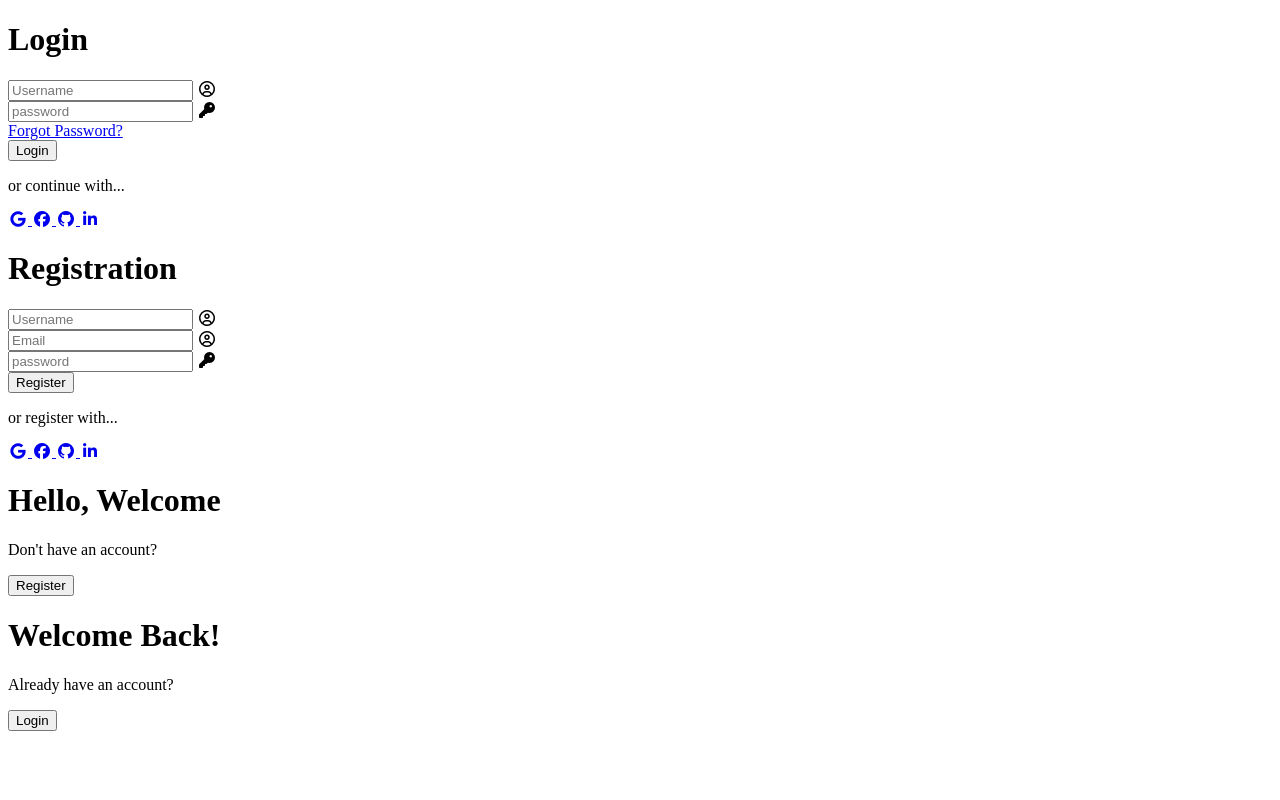
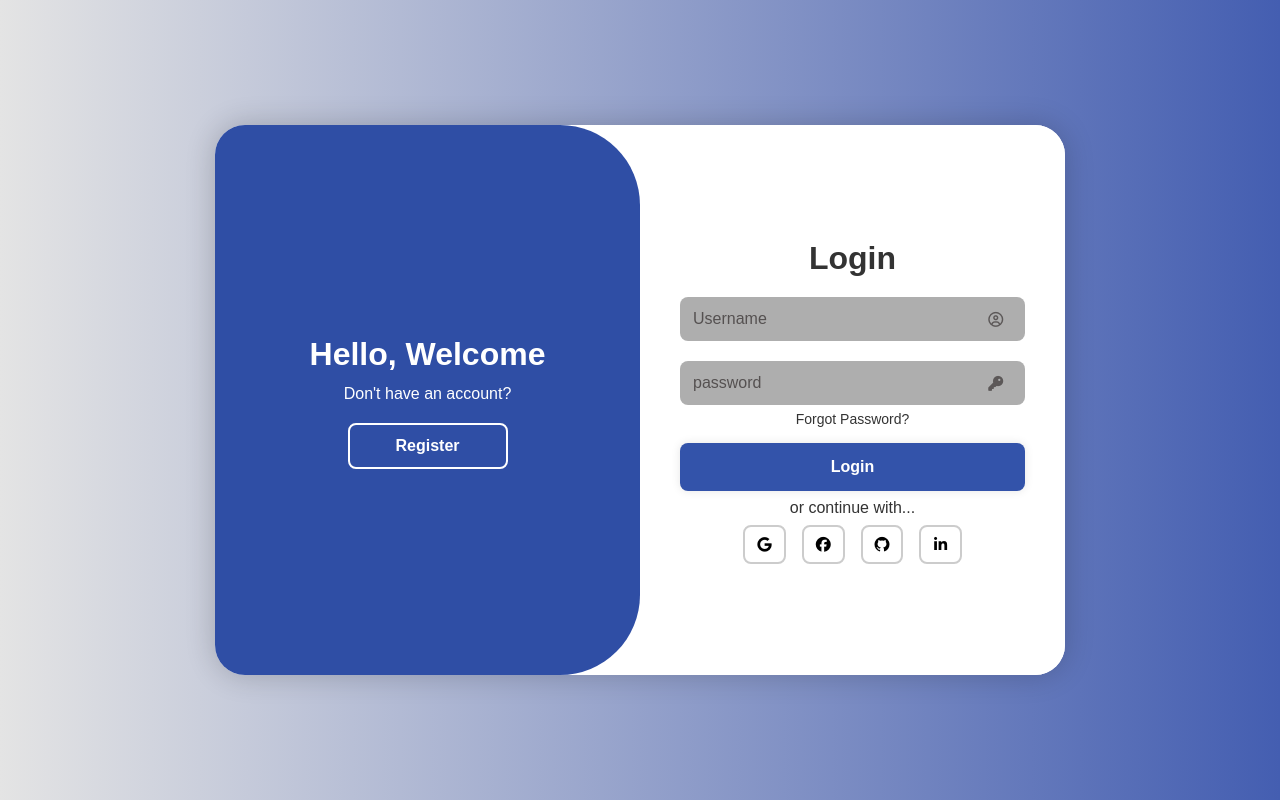
Before and after one commit to nishwapandiyan/Smart-Student-Monitoring-System, a plain HTML site: page index.html in a window 1280 px wide. Drawn offline with Linux system fonts and the light colour scheme; the site is published under a folder, as on GitHub Pages, so addresses that start at the root find nothing.

Commit message:
Add files via upload

```diff
--- a/index.html
+++ b/index.html
@@ -4,7 +4,7 @@
     <meta charset="UTF-8">
     <meta name="viewport" content="width=device-width, initial-scale=1.0">
     <title>Document</title>
-    <link rel="stylesheet" href="/CSS/style.css">
+    <link rel="stylesheet" href="style.css">
     <link rel="stylesheet" href="https://cdnjs.cloudflare.com/ajax/libs/font-awesome/7.0.1/css/all.min.css" integrity="sha512-2SwdPD6INVrV/lHTZbO2nodKhrnDdJK9/kg2XD1r9uGqPo1cUbujc+IYdlYdEErWNu69gVcYgdxlmVmzTWnetw==" crossorigin="anonymous" referrerpolicy="no-referrer" />
 </head>
 <body>
@@ -80,7 +80,7 @@
 
     </div>
 
-    <script src="/JAVASCRIPT/login.js">
+    <script src="login.js">
 
         if(localStorage.getItem("isLoggdIn") !== "true"){
             window.location.href = "index.html";
```
